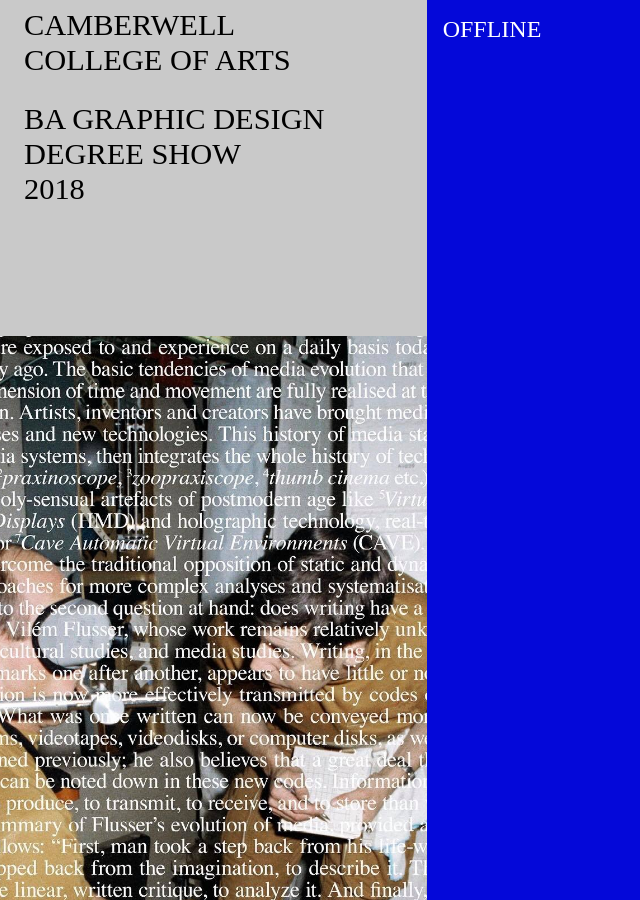
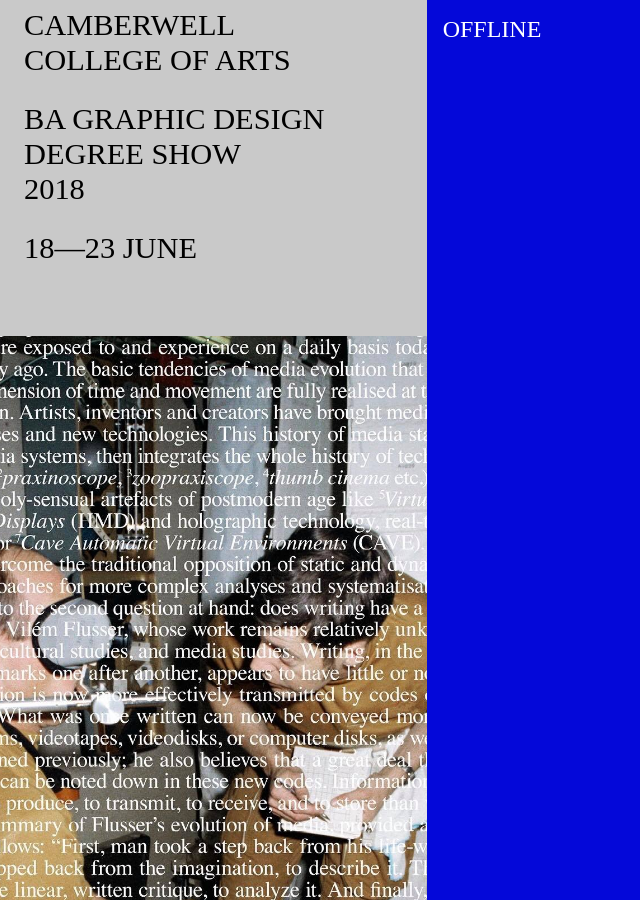
Before and after one commit to awesomephant/gdc2018-website, a Jekyll site: the page built from index.md, in a window 1280 px wide and 900 px high. Shown: the whole window, without its empty margins (0-640 px from the left). Built offline with Jekyll 4.4.1, drawn with Linux system fonts in a browser that asks for light colours; some web fonts are replaced.

Commit message:
add dates

```diff
--- a/_layouts/home.html
+++ b/_layouts/home.html
@@ -18,6 +18,9 @@ layout: base
             <span>BA Graphic Design</span>
             <span>Degree Show</span>
             <span>2018</span>
+        </h2>
+        <h2>
+            <span>18—23 June</span>
         </h2>
     </div>
     <div class="home-livestream">
```
